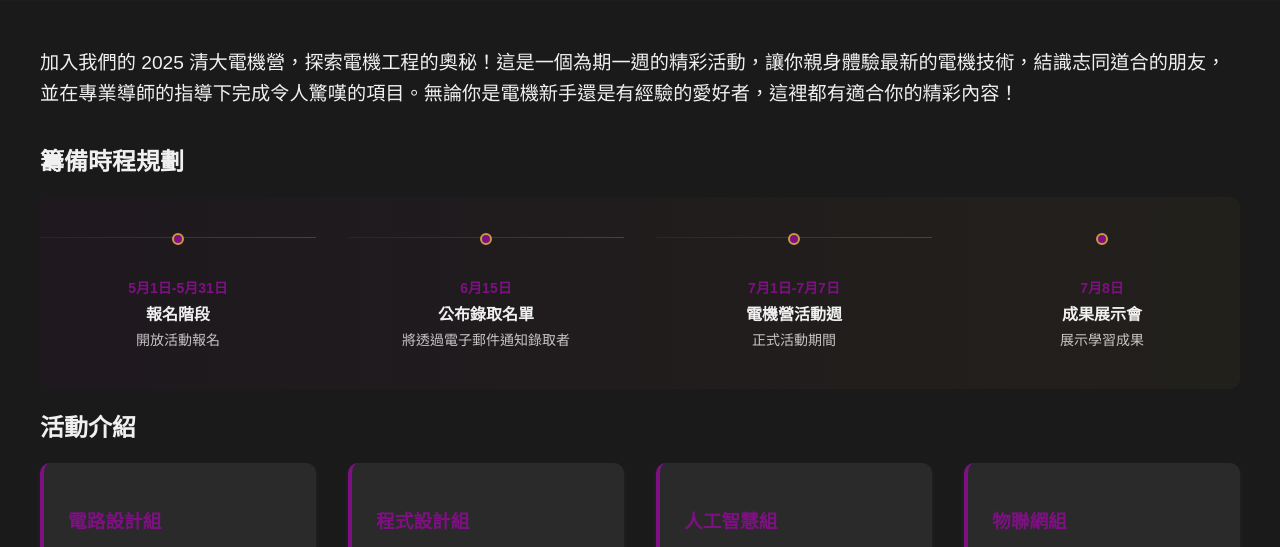
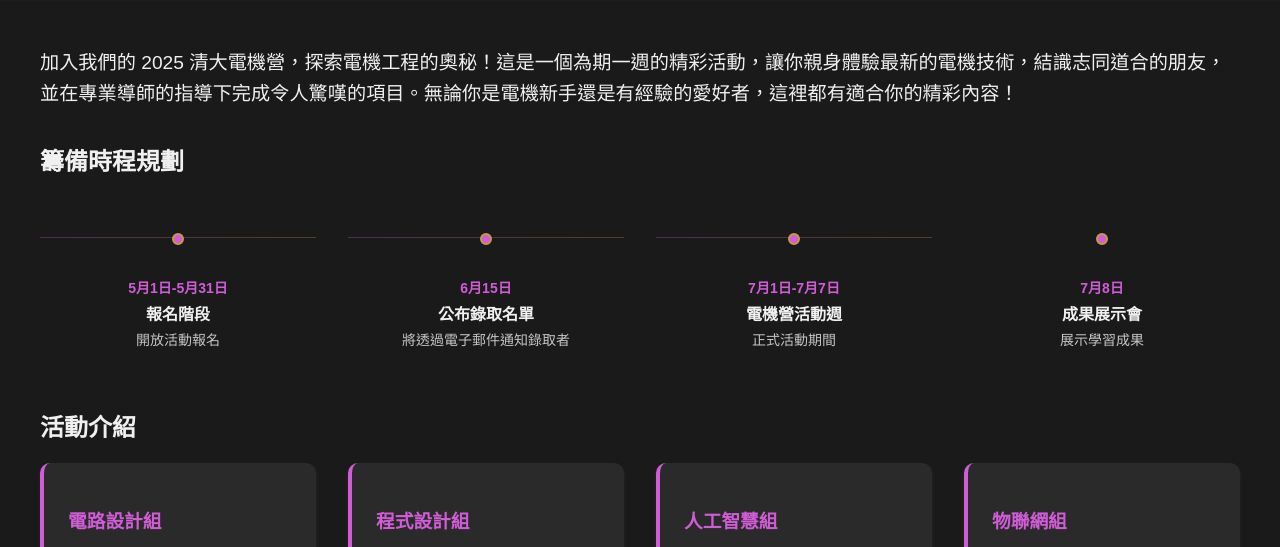
Before and after one commit to NTHU-EESC/NTHU-EESC.github.io, a plain HTML site: page EECamp/index.html in a window 1280 px wide. Shown: the part 253-800 px from the top of the page. Drawn offline with Linux system fonts and the dark colour scheme.

Commit message:
Update styles.css

```diff
--- a/EECamp/styles.css
+++ b/EECamp/styles.css
@@ -35,8 +35,10 @@
         --footer-text: #929292;
 
         /* 暗色模式下的主題色調整 */
-        --nthu-purple-light: #B15BB5;
-        --nthu-gold-light: #E0C68C;
+        --nthu-purple: hsl(297, 60%, 60%);
+        --nthu-purple-light: hsl(297, 38%, 53%);
+        --nthu-gold: #C89B40;
+        --nthu-gold-light: hsl(41, 58%, 71%);
     }
 }
 
@@ -518,10 +520,10 @@ a:hover {
 }
 
 @media (min-width: 768px) {
-    .timeline {
+    /* .timeline {
         background: linear-gradient(to right, rgba(126, 16, 131, 0.05), rgba(200, 155, 64, 0.05));
         border-radius: 10px;
-    }
+    } */
 
     .timeline-item:hover .timeline-dot {
         transform: translateX(-50%) scale(1.2);
```
